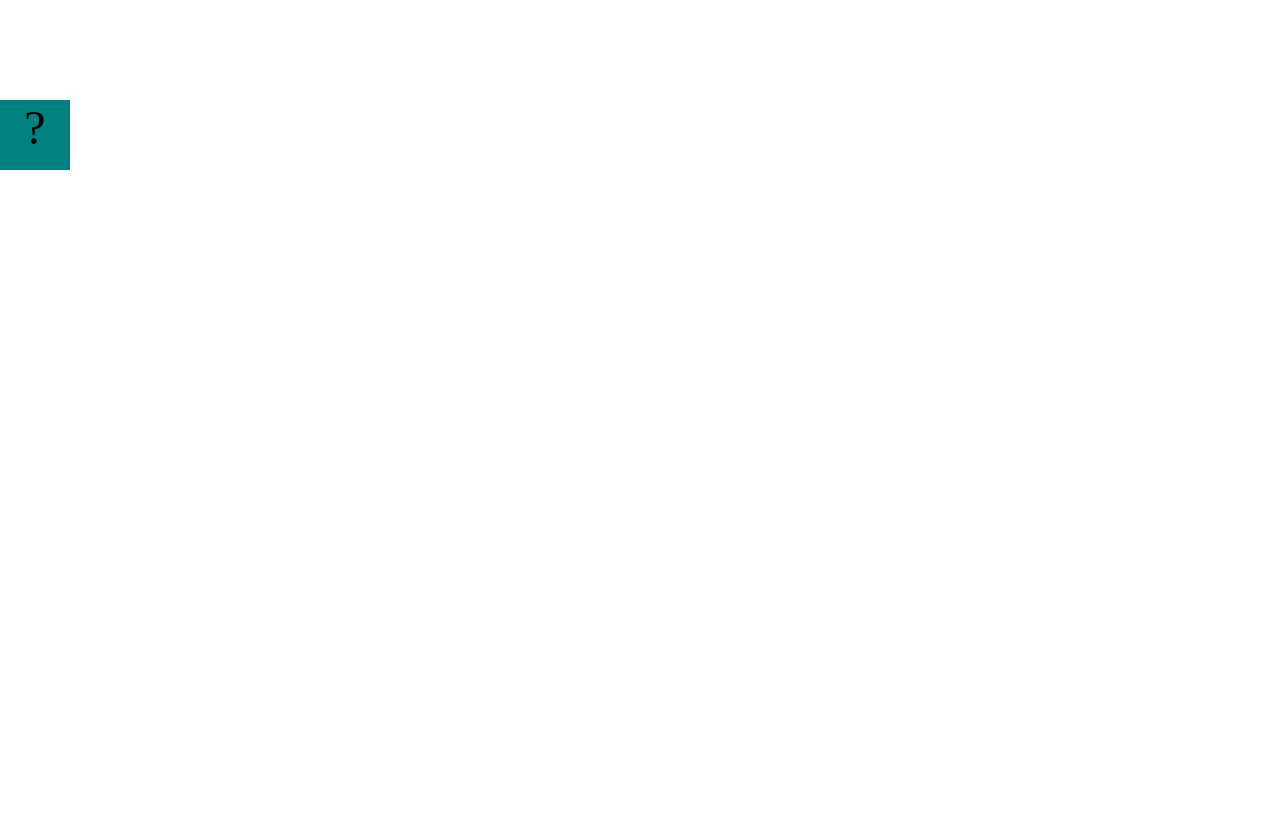
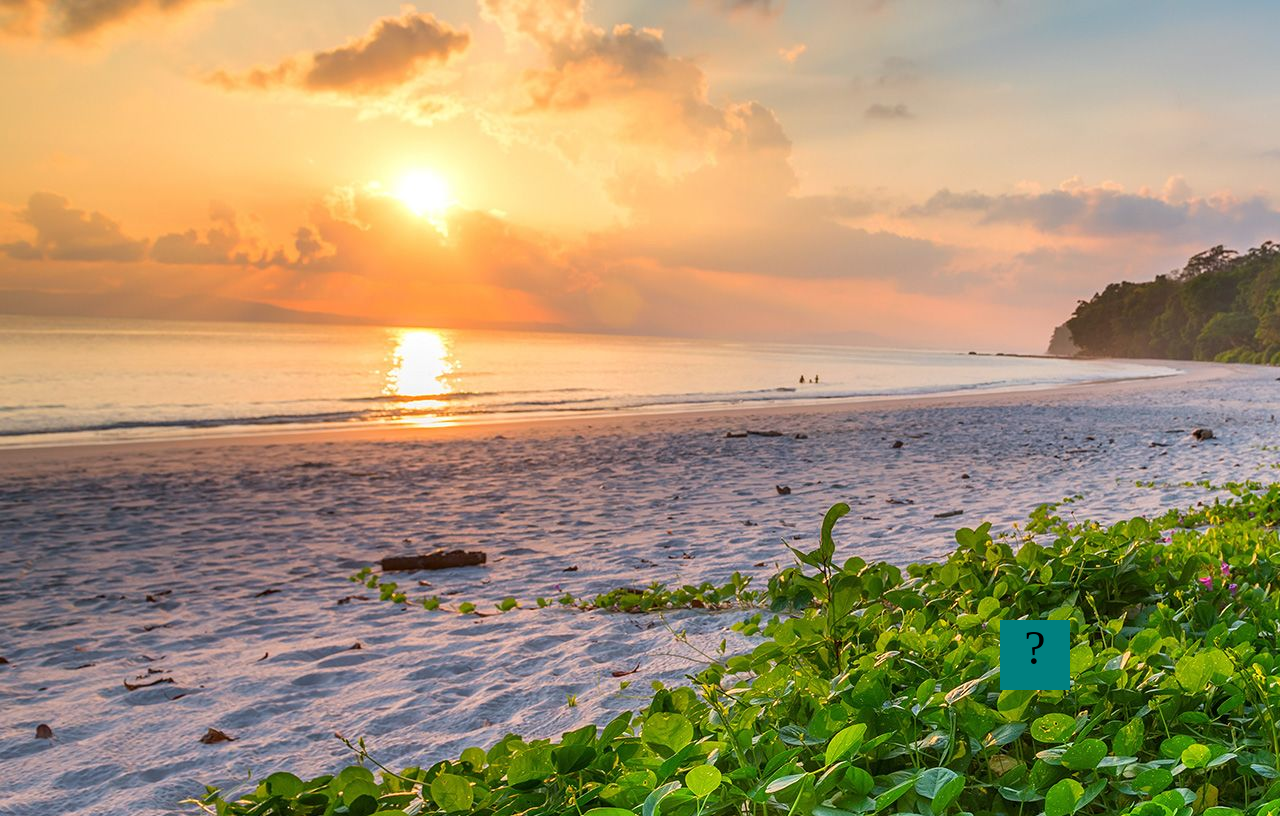
Before and after one commit to aidenwalker1203/aidenwalker.github.io, a plain HTML site: page projects/bouncing-box/index.html in a window 1280 px wide. Drawn offline with Linux system fonts and the light colour scheme.

Commit message:
everything

```diff
--- a/projects/bouncing-box/index.html
+++ b/projects/bouncing-box/index.html
@@ -5,6 +5,9 @@
 	<title>Bouncing Box</title>
 	<script src="jquery.min.js"></script>
 	<style>
+		.board{
+			background-image: url("img/230224150612-03-body-best-beaches-world-tripadvisor-2023-radhanagar-beach.jpg")
+		}
 		.box {
 			width: 70px;
 			height: 70px;
@@ -15,7 +18,8 @@
 			display: block;
 			position: absolute;
 			top: 100px;
-			left: 0px;  /* <--- Change me! */
+			left: 400px;  /* <--- Change me! */
+
 		}
 		.board{
 			height: 100vh;
@@ -40,7 +44,7 @@
 			var box = jQuery('.box');	// reference to the HTML .box element
 			var board = jQuery('.board');	// reference to the HTML .board element
 			var boardWidth = board.width();	// the maximum X-Coordinate of the screen
-
+			var boradHeight = board.height();
 			// Every 50 milliseconds, call the update Function (see below)
 			setInterval(update, 50);
 
@@ -48,8 +52,10 @@
 			box.on('click', handleBoxClick);
 
 			// moves the Box to a new position on the screen along the X-Axis
-			function moveBoxTo(newPositionX) {
+			function moveBoxTo(newPositionX, newPositionY) {
 				box.css("left", newPositionX);
+				box.css("top", newPositionY);
+				box.css("bottom", newPositionY)
 			}
 
 			// changes the text displayed on the Box
@@ -62,18 +68,35 @@
 			//////////////////////////////////////////////////////////////////
 
 			// TODO 2 - Variable declarations
-
-
-
+			var positionX = 0;
+			var points = 0;
+			var speedX = 10;
+			var positionY = 0;
+			var speedY = 10;
+			var boardHeight = jQuery(window).height();
 			/*
 			This Function will be called 20 times/second. Each time it is called,
 			it should move the Box to a new location. If the box drifts off the screen
 			turn it around!
 			*/
+
 			function update() {
+			positionX += speedX;
+			positionY += speedY;
+			moveBoxTo(positionX, positionY);
+
+			if(positionX > boardWidth) {
+				speedX *= -1;
+			}if(positionX < 0){
+				speedX *= -1;
+			}if(positionY > boardHeight) {
+				speedY *= -1;
+			}if(positionY < 0){
+				speedY *= -1;
+			}
+		}
 
 
-			};
 
 			/*
 			This Function will be called each time the box is clicked. Each time it is called,
@@ -81,8 +104,10 @@
 			the left side of the screen.
 			*/
 			function handleBoxClick() {
-
-
+				positionX = 0;
+				points += 1
+				speedX += 3
+				changeBoxText(points);
 
 			};
 		})();
```
Also changed, not shown: projects/bouncing-box/img/230224150612-03-body-best-beaches-world-tripadvisor-2023-radhanagar-beach.jpg (added).
